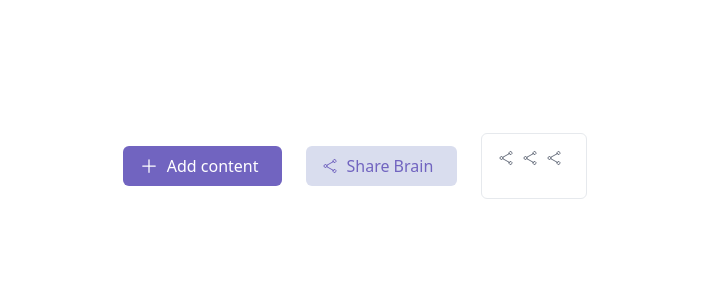
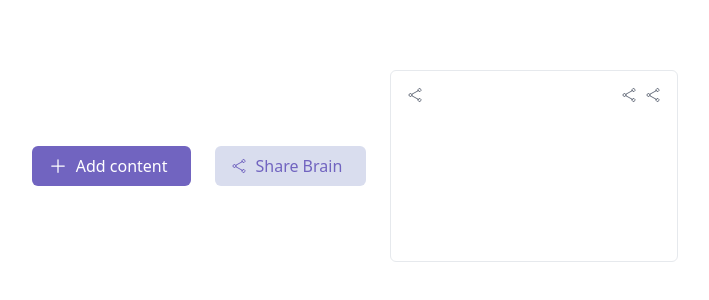
Before and after one commit to Mohfazam/SecondBrain, a React (Vite) app in the folder Frontend/: page / in a window 1280 px wide. Shown: the part 284-584 px from the top of the page, without its empty margins (285-994 px from the left). Built offline with nearby package versions, Linux system fonts and the light colour scheme.

Commit message:
Card Structure

```diff
--- a/Frontend/src/components/Card.tsx
+++ b/Frontend/src/components/Card.tsx
@@ -1,15 +1,15 @@
-import { ShareIcon } from "../icons/ShareIcon"
+import { ShareIcon } from "../icons/ShareIcon";
 
-interface cardProps{
-    title: string,
-    link: string,
-    type: "Youtube" | "x"
+interface CardProps {
+    title: string;
+    link: string;
+    type: "twitter" | "youtube";
 }
 
-export function Card({title, link, type}: cardProps){
-    return(
-        <div className="p-4 bg-white rounded-md border-gray-100 max-w-72 border">
-            <div className="flex justify-between ">
+export function Card({title, link, type}: CardProps) {
+    return <div>
+        <div className="p-4 bg-white rounded-md border-gray-200 max-w-72  border min-h-48 min-w-72">
+            <div className="flex justify-between">
                 <div className="flex items-center text-md">
                     <div className="text-gray-500 pr-2">
                         <ShareIcon />
@@ -22,21 +22,20 @@ export function Card({title, link, type}: cardProps){
                             <ShareIcon />
                         </a>
                     </div>
-                    <div className="pr-2 text-gray-500">
+                    <div className="text-gray-500">
                         <ShareIcon />
                     </div>
                 </div>
             </div>
 
+            <div className="pt-4">
+                {type === "youtube" && <iframe className="w-full" src={link.replace("watch", "embed").replace("?v=", "/")} title="YouTube video player" frameBorder="0" allow="accelerometer; autoplay; clipboard-write; encrypted-media; gyroscope; picture-in-picture; web-share" referrerPolicy="strict-origin-when-cross-origin" allowFullScreen></iframe>}
 
-            <div className="pt-4">
-            {type === "Youtube" && <iframe className="w-full" src={link.replace("watch", "embed").replace("?v=", "/")} title="YouTube video player" frameBorder="0" allow="accelerometer; autoplay; clipboard-write; encrypted-media; gyroscope; picture-in-picture; web-share" referrerPolicy="strict-origin-when-cross-origin" allowFullScreen></iframe>}
-
-            {type === "x" && <blockquote className="twitter-tweet">
+                {type === "twitter" && <blockquote className="twitter-tweet">
                     <a href={link.replace("x.com", "twitter.com")}></a>
                 </blockquote>}
             </div>
 
         </div>
-    )
+    </div>
 }
```
